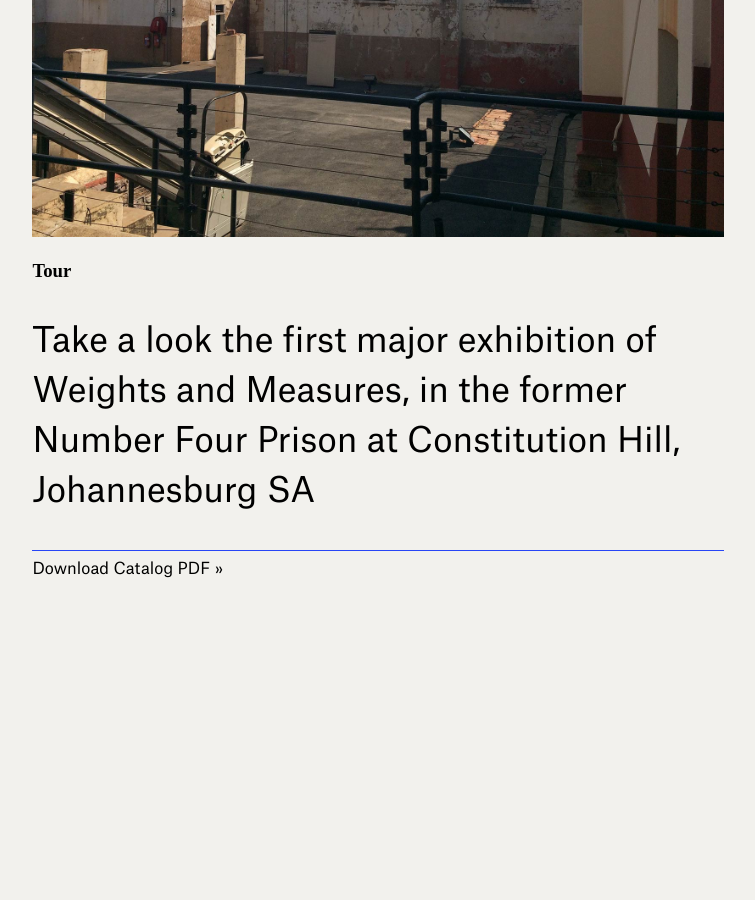
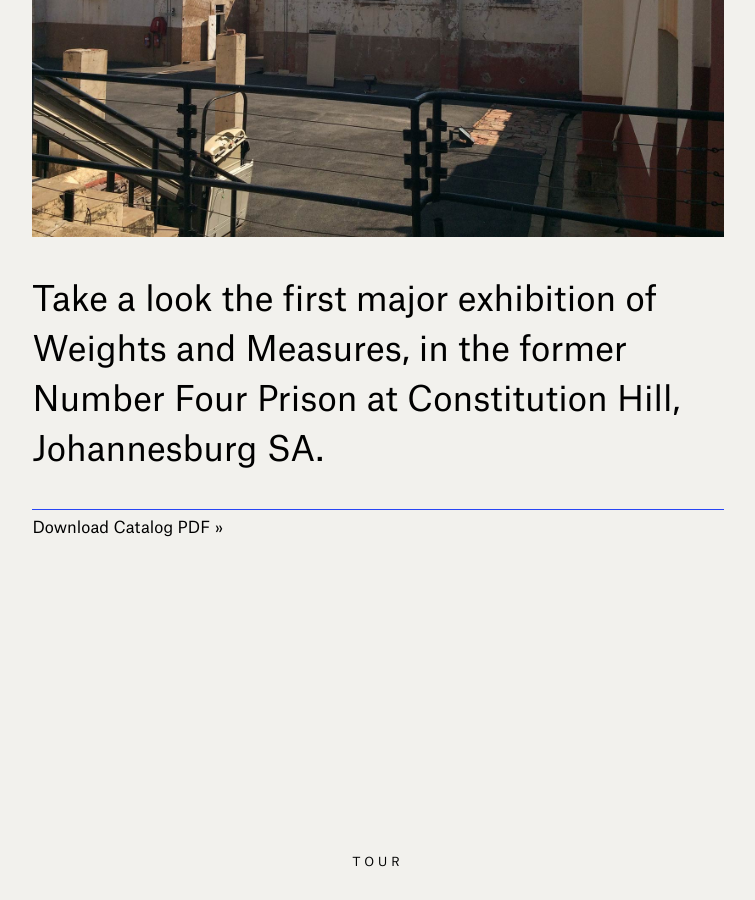
Before and after one commit to weights-and-measures/weights-and-measures.github.io, a Jekyll site: the page built from index.html, in a window 1280 px wide and 900 px high, scrolled down 4291 px. Shown: the whole window, without its empty margins (262-1017 px from the left). Built offline with Jekyll 4.4.1, drawn with Linux system fonts in a browser that asks for light colours; some of the changed text lies outside the part shown.

Commit message:
Updated Index

```diff
--- a/index.html
+++ b/index.html
@@ -99,16 +99,17 @@
       </div>
 
       <div class='col2'>
-        <h3>Tour</h3>
-        <p>Take a look the first major exhibition of Weights and Measures, in the former Number Four Prison at Constitution Hill, Johannesburg SA</p>
+        <p>Take a look the first major exhibition of Weights and Measures, in the former Number Four Prison at Constitution Hill, Johannesburg SA.</p>
         <a href="/uploads/W-M_Catalogue%202017_web.pdf" class='open-photographs show-more'>Download Catalog PDF &raquo;</a>
       </div>
 
     </div>
 
+<!--
     <div class='installation'>
       <p>The audio testimonial portraits, when paired with the photographs of the Justice Practitioners, will speak back to the defendants in the paintings and suspend the viewer within the space of the dialogue.</p>
     </div>
+-->
 
   </div>
 
```
